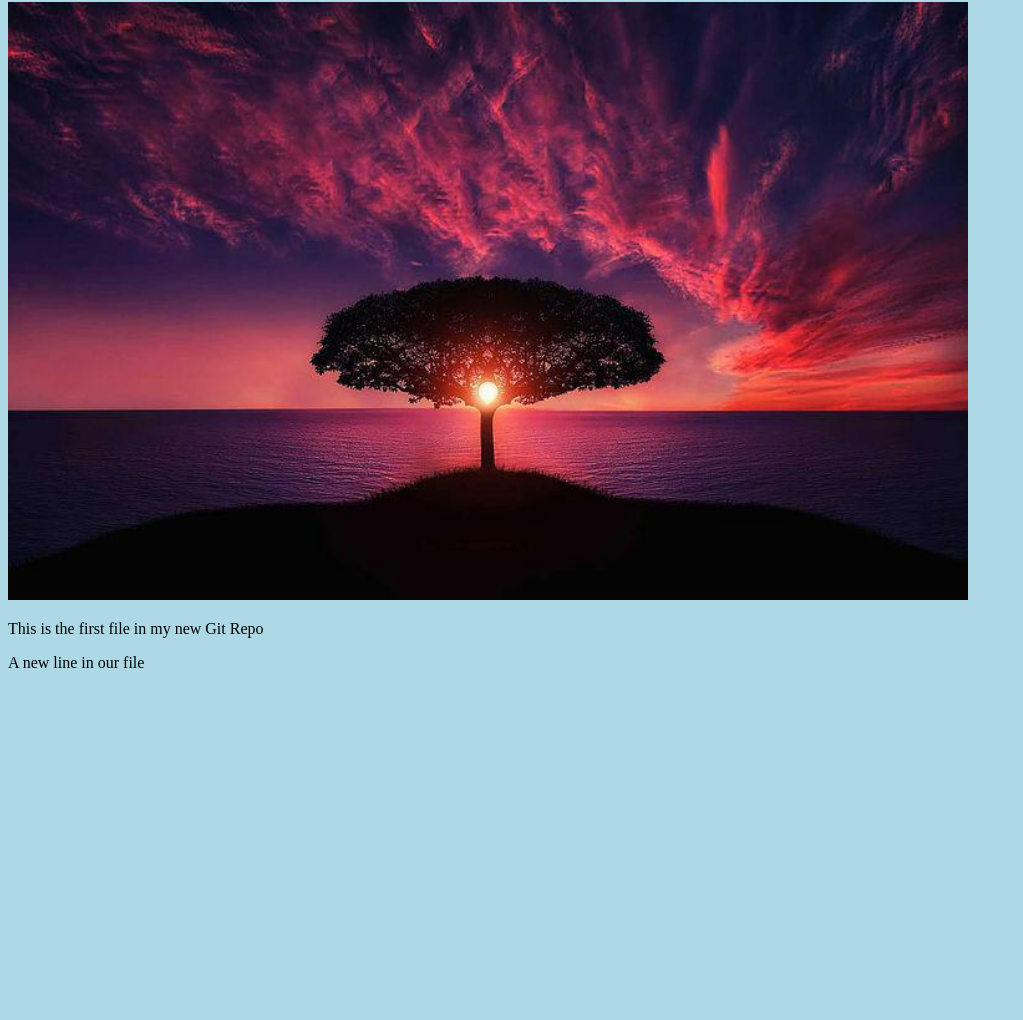
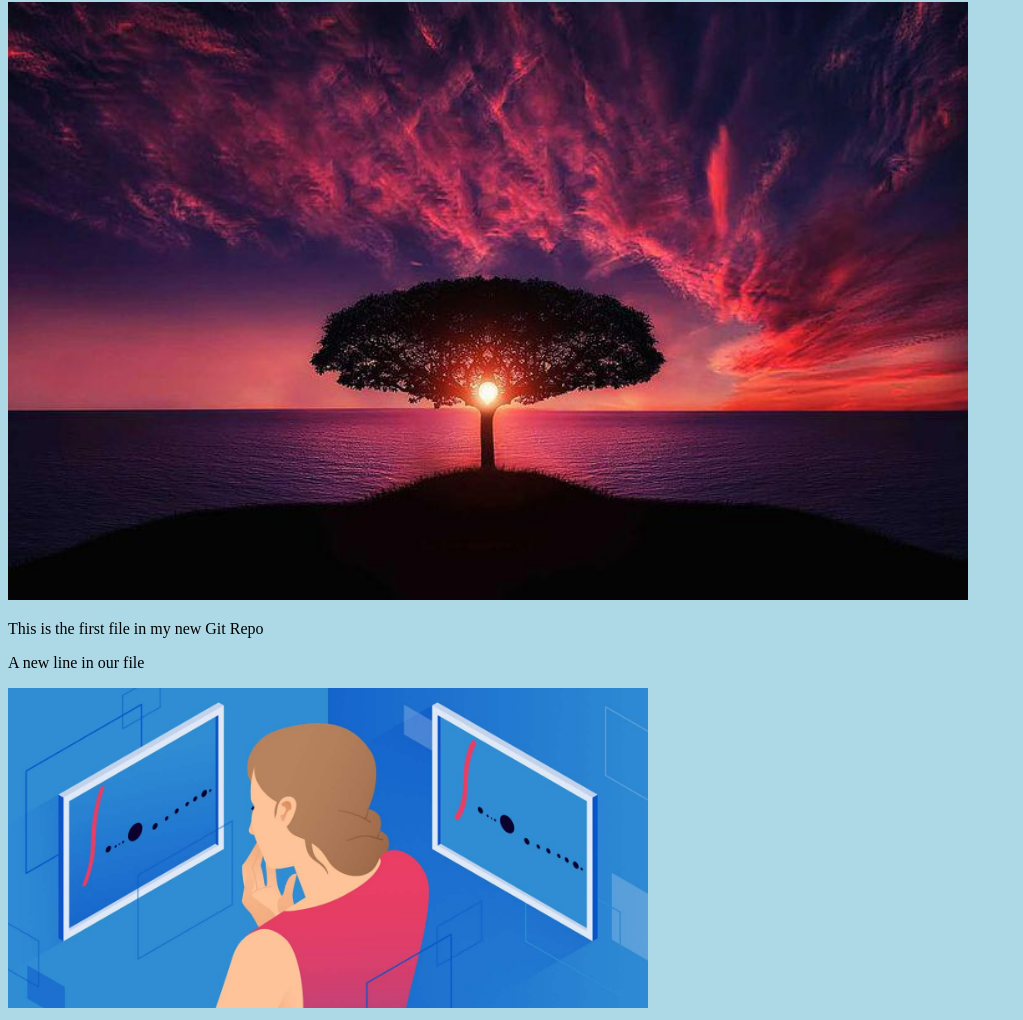
Before and after one commit to svmed2050/test_w3school, a plain HTML site: page index.html in a window 1280 px wide. Shown: the part 78-1098 px from the top of the page, without its empty margins (0-1023 px from the left). Before the commit the page ends 800 px from the top, so only its background shows below. Drawn offline with Linux system fonts and the light colour scheme.

Commit message:
added new image

```diff
--- a/index.html
+++ b/index.html
@@ -17,6 +17,7 @@
   </div>
   <p>This is the first file in my new Git Repo</p>
   <p>A new line in our file</p>
+  <div><img src="./img_hello_git.jpg" alt="Hello Git" style="width:100%;max-width:640px"></div>
 
 </body>
 
```
Also changed, not shown: img_hello_git.jpg (added).
